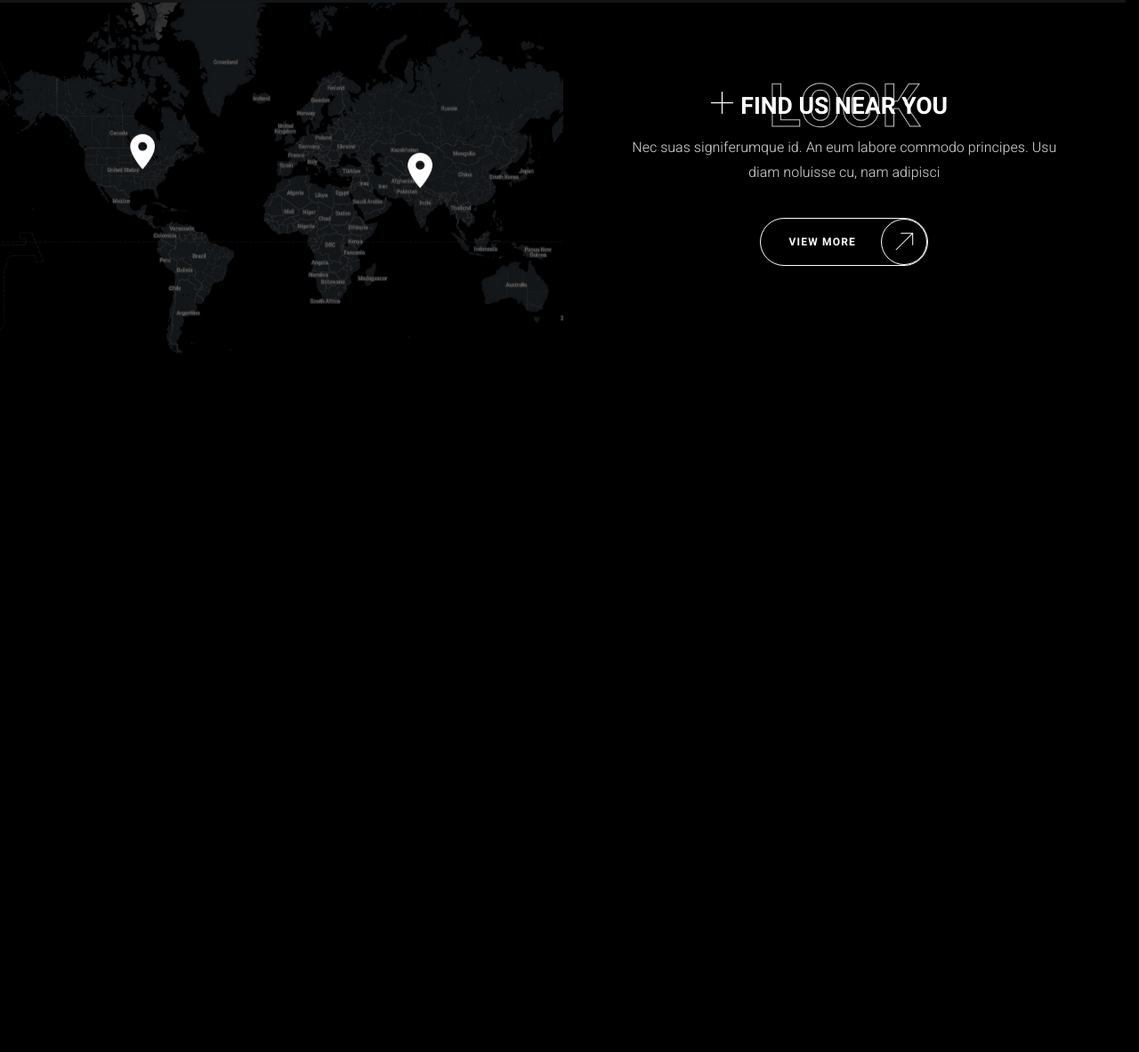
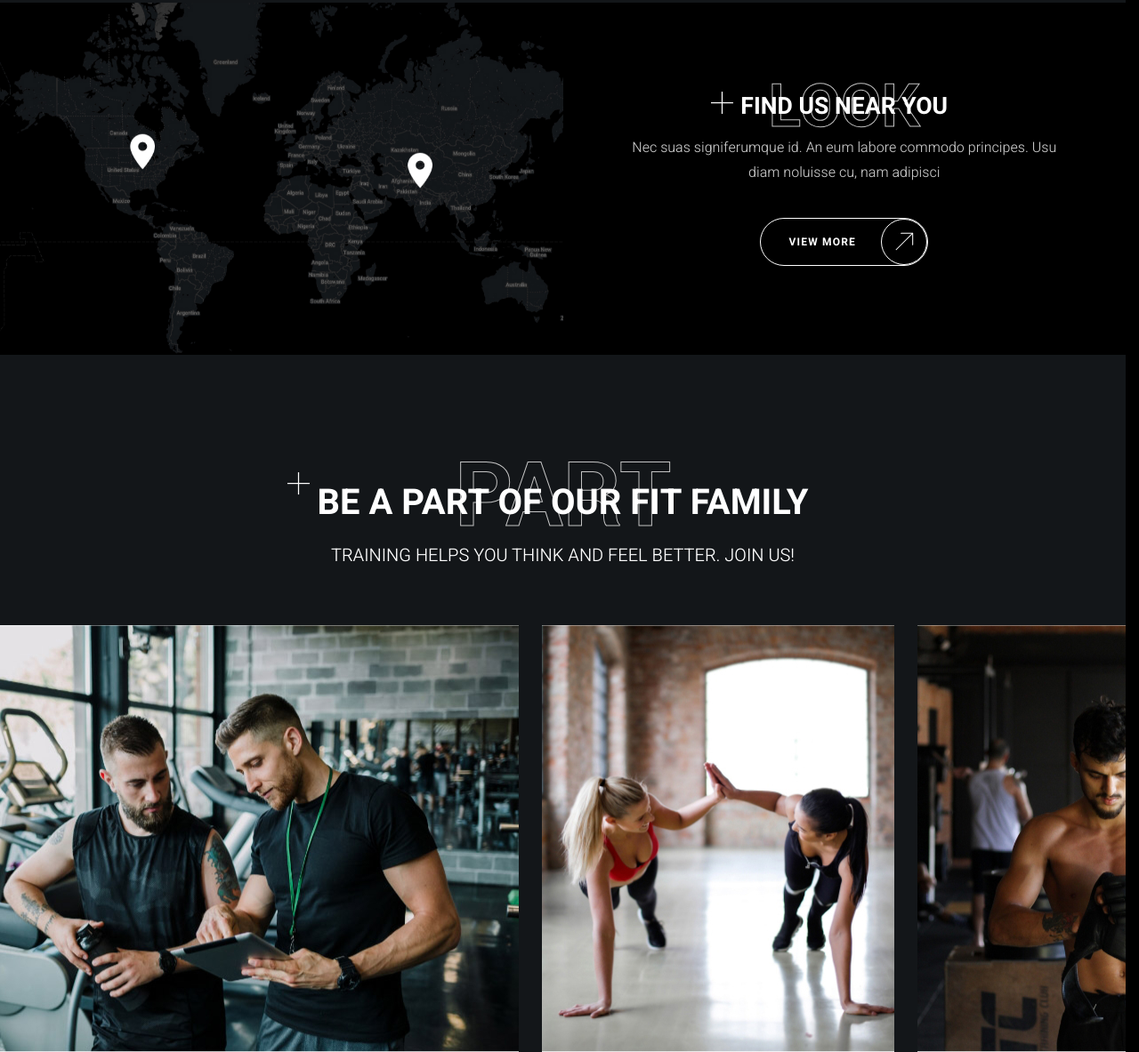
Before and after one commit to Camatoz/Kroop-Fitness, a plain HTML site: page index.html in a window 1280 px wide. Shown: the part 4518-5701 px from the top of the page at 89% size. Before the commit the page ends 4917 px from the top, so only its background shows below. Drawn offline with Linux system fonts and the light colour scheme.

Commit message:
Added section Family with adaptive

```diff
--- a/index.html
+++ b/index.html
@@ -288,6 +288,61 @@
           <a class="location-button button transparent" href="/"> View more </a>
         </div>
       </section>
+      <section class="family">
+        <header class="family-header container">
+          <h2
+            class="family-title title-big backdrop-title centered"
+            data-title="Part"
+          >
+            Be a part of our fit family
+          </h2>
+          <div class="family-description section-description">
+            <p>Training helps you think and feel better. join us!</p>
+          </div>
+        </header>
+        <div class="family-body container-wide">
+          <img
+            class="family-image"
+            src="./img/family/1.jpg"
+            alt="Training people"
+            width="414"
+            height="479"
+            loading="lazy"
+          />
+          <img
+            class="family-image"
+            src="./img/family/2.jpg"
+            alt="Training people"
+            width="744"
+            height="479"
+            loading="lazy"
+          />
+          <img
+            class="family-image"
+            src="./img/family/3.jpg"
+            alt="Training people"
+            width="396"
+            height="479"
+            loading="lazy"
+          />
+          <img
+            class="family-image"
+            src="./img/family/4.jpg"
+            alt="Training people"
+            width="396"
+            height="479"
+            loading="lazy"
+          />
+          <img
+            class="family-image"
+            src="./img/family/5.jpg"
+            alt="Training people"
+            width="414"
+            height="479"
+            loading="lazy"
+          />
+        </div>
+      </section>
     </main>
   </body>
 </html>
--- a/style.css
+++ b/style.css
@@ -324,6 +324,14 @@ h6 {
 
 .title-big {
   font-size: clamp(24px, 3.12vw, 60px);
+}
+
+.section-description {
+  font-size: 20px;
+  line-height: 1.65;
+  text-align: center;
+  text-transform: uppercase;
+  color: var(--color-light);
 }
 
 .backdrop-title {
@@ -752,14 +760,6 @@ input[type="number"] {
   margin-bottom: 52px;
 }
 
-.join-us-form-subtitle {
-  font-size: 20px;
-  line-height: 1.65;
-  text-align: center;
-  text-transform: uppercase;
-  color: var(--color-light);
-}
-
 .join-us-form-body {
   display: flex;
   justify-content: center;
@@ -802,8 +802,35 @@ input[type="number"] {
 .location-description:not(:last-child) {
   margin-bottom: 37px;
 }
+/* Section Location Style end */
 
-/* Section Location Style end */
+/* Section Family Style start */
+.family {
+  background-color: var(--color-dark-alternate);
+}
+
+.family-header {
+  display: flex;
+  flex-direction: column;
+  align-items: center;
+  row-gap: 7px;
+  padding-top: 132px;
+  padding-bottom: 62px;
+  text-align: center;
+}
+
+.family-body {
+  display: flex;
+  justify-content: center;
+  column-gap: 26px;
+  scroll-snap-type: x mandatory; /* Добавит поведение слайдера*/
+  overflow-x: scroll; /* Добавит возможность скролить по гризонтали*/
+}
+
+.family-image {
+  scroll-snap-align: start; /* Для скрола */
+}
+/* Section Family Style end */
 
 /* MEDIA style start */
 @media (max-width: 1919px) {
@@ -864,6 +891,10 @@ input[type="number"] {
   .location {
     display: flex;
     flex-direction: column-reverse;
+  }
+
+  .family-image {
+    height: 360px;
   }
 }
 
@@ -937,7 +968,7 @@ input[type="number"] {
     margin-bottom: 40px;
   }
 
-  .join-us-form-subtitle {
+  .section-description {
     font-size: 16px;
   }
 
@@ -954,5 +985,18 @@ input[type="number"] {
   .location-description:not(:last-child) {
     margin-bottom: 20px;
   }
+
+  .family-image {
+    height: 180px;
+  }
+
+  .family-header {
+    padding-top: 80px;
+    padding-bottom: 50px;
+  }
+
+  .family-body {
+    column-gap: 12px;
+  }
 }
 /* MEDIA style end */
```
Also changed, not shown: img/family/1.jpg (added), img/family/2.jpg (added), img/family/3.jpg (added), img/family/4.jpg (added), img/family/5.jpg (added).
